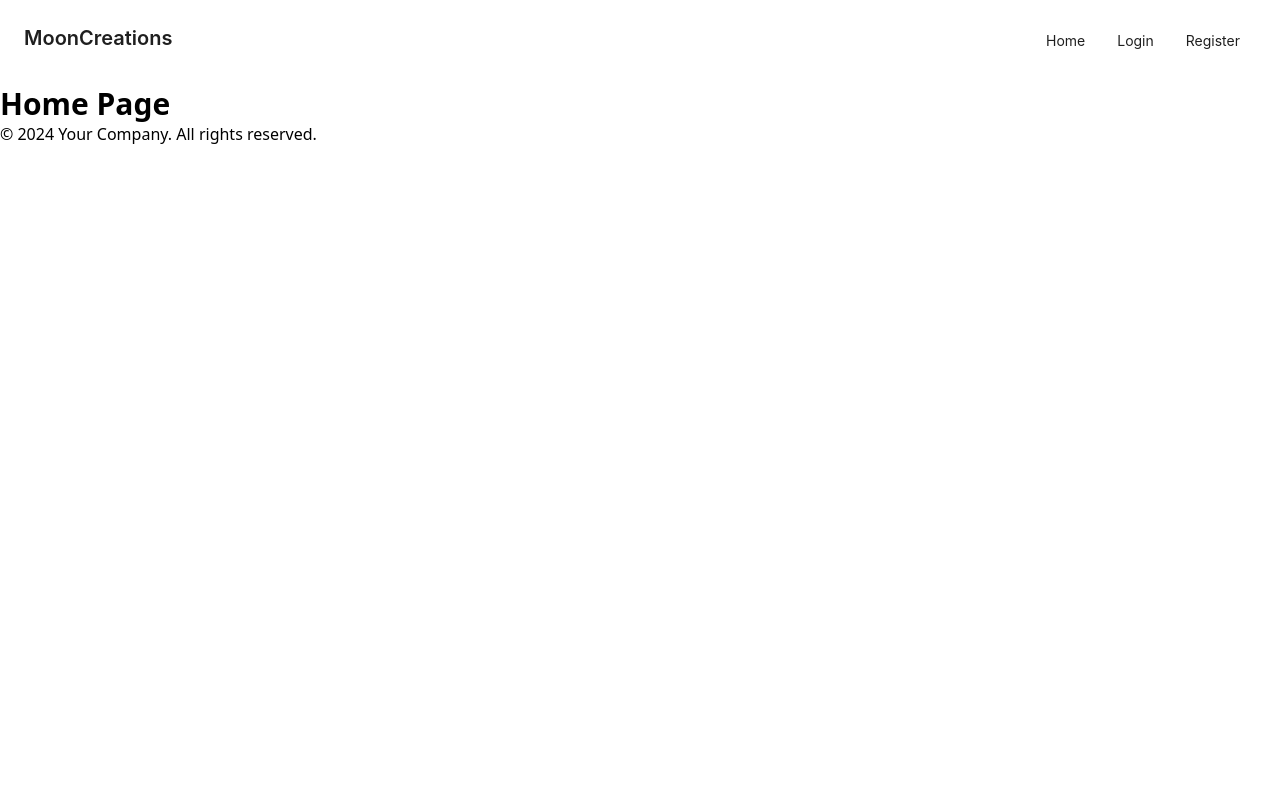
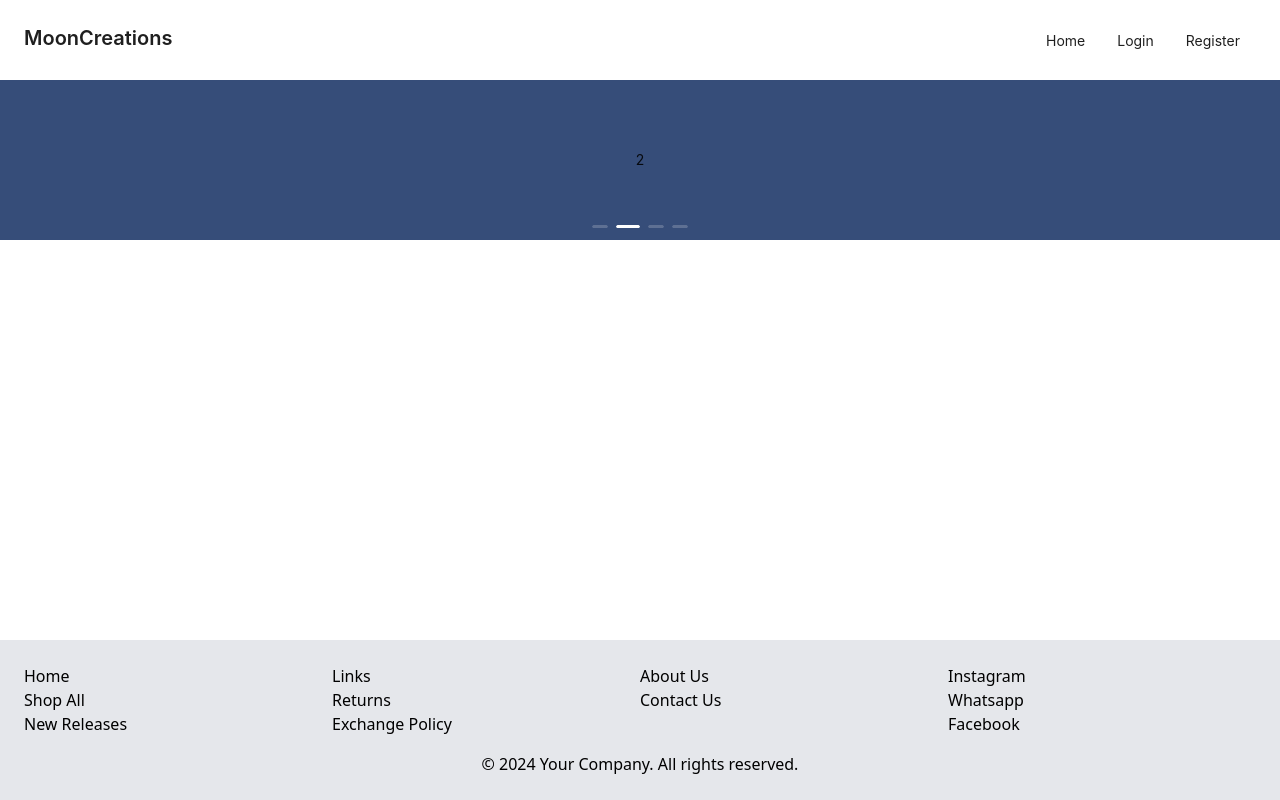
Before and after one commit to akshaypx/ecommerce-fe, a React (Vite) app: page / in a window 1280 px wide. Built offline with nearby package versions, Linux system fonts and the light colour scheme; no server answers.

Commit message:
feat: footer content

```diff
--- /dev/null
+++ b/src/components/CustomCarousel.tsx
@@ -0,0 +1,30 @@
+import { Carousel } from "antd";
+
+const CustomCarousel = () => {
+  return (
+    <Carousel autoplay>
+      <div>
+        <h3 className="h-[160px] text-[#fff} leading-[160px] text-center bg-[#364d79]">
+          1
+        </h3>
+      </div>
+      <div>
+        <h3 className="h-[160px] text-[#fff} leading-[160px] text-center bg-[#364d79]">
+          2
+        </h3>
+      </div>
+      <div>
+        <h3 className="h-[160px] text-[#fff} leading-[160px] text-center bg-[#364d79]">
+          3
+        </h3>
+      </div>
+      <div>
+        <h3 className="h-[160px] text-[#fff} leading-[160px] text-center bg-[#364d79]">
+          4
+        </h3>
+      </div>
+    </Carousel>
+  );
+};
+
+export default CustomCarousel;
--- a/src/components/Header.tsx
+++ b/src/components/Header.tsx
@@ -17,7 +17,7 @@ const Header = () => {
     }
   };
   return (
-    <header className="flex justify-between p-6">
+    <header className="h-[10vh] flex justify-between p-6">
       <Title level={4}>MoonCreations</Title>
       <nav>
         <ul className="flex">
--- a/src/components/Layout.tsx
+++ b/src/components/Layout.tsx
@@ -6,11 +6,34 @@ const Layout: React.FC = () => {
   return (
     <div>
       <Header />
-      <main>
+      <main className="min-h-[70vh]">
         <Outlet /> {/* This is where child routes will be rendered */}
       </main>
-      <footer>
-        <p>&copy; 2024 Your Company. All rights reserved.</p>
+      <footer className="bg-gray-200 h-[20vh] p-6 flex flex-col justify-between">
+        <div className="flex">
+          <div className="flex-1">
+            <p>Home</p>
+            <p>Shop All</p>
+            <p>New Releases</p>
+          </div>
+          <div className="flex-1">
+            <p>Links</p>
+            <p>Returns</p>
+            <p>Exchange Policy</p>
+          </div>
+          <div className="flex-1">
+            <p>About Us</p>
+            <p>Contact Us</p>
+          </div>
+          <div className="flex-1">
+            <p>Instagram</p>
+            <p>Whatsapp</p>
+            <p>Facebook</p>
+          </div>
+        </div>
+        <div className="w-full text-center">
+          <p>&copy; 2024 Your Company. All rights reserved.</p>
+        </div>
       </footer>
     </div>
   );
--- a/src/pages/Home.tsx
+++ b/src/pages/Home.tsx
@@ -1,7 +1,9 @@
+import CustomCarousel from "../components/CustomCarousel";
+
 const Home = () => {
   return (
-    <div>
-      <h1 className="text-3xl font-bold ">Home Page</h1>
+    <div className="">
+      <CustomCarousel />
     </div>
   );
 };
```
